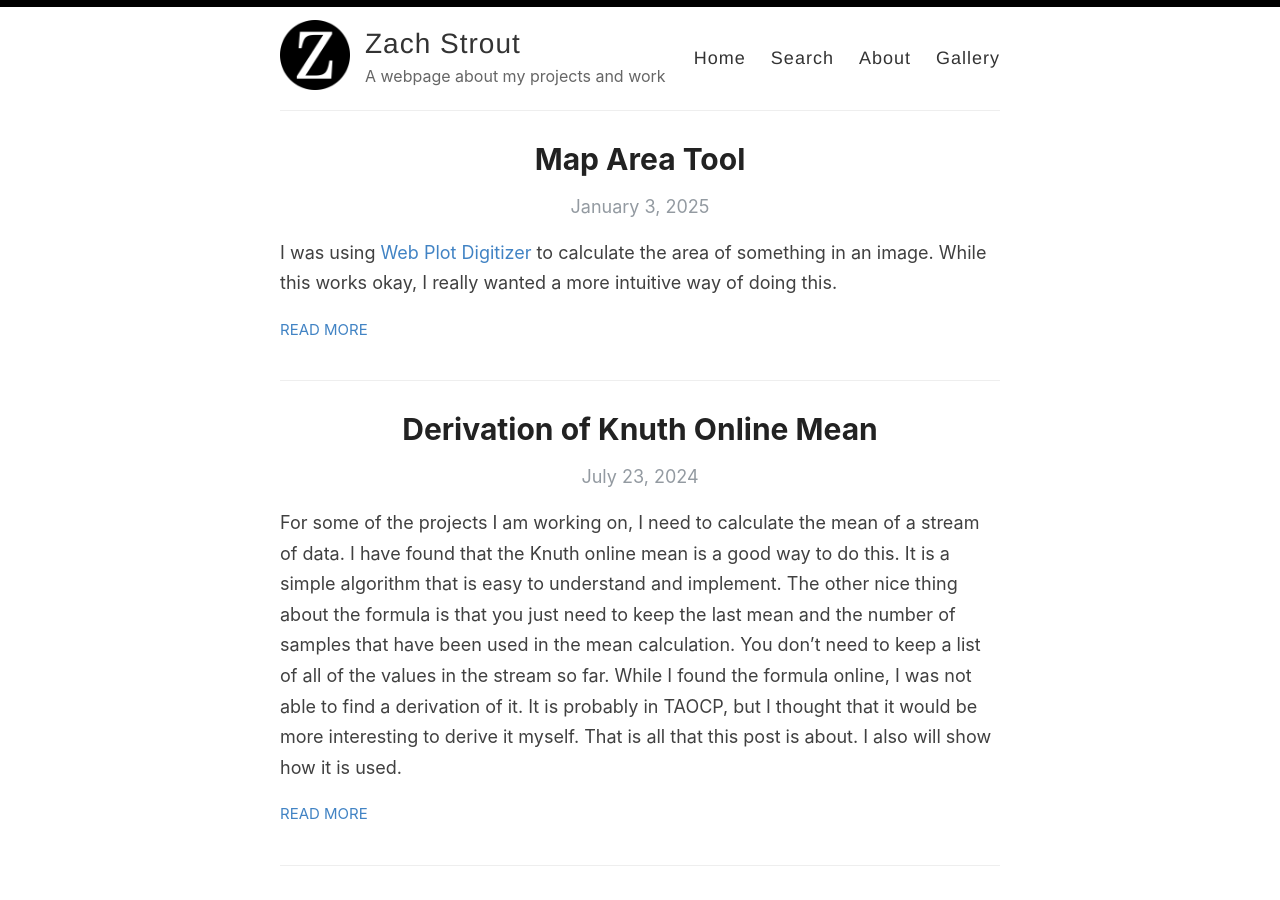
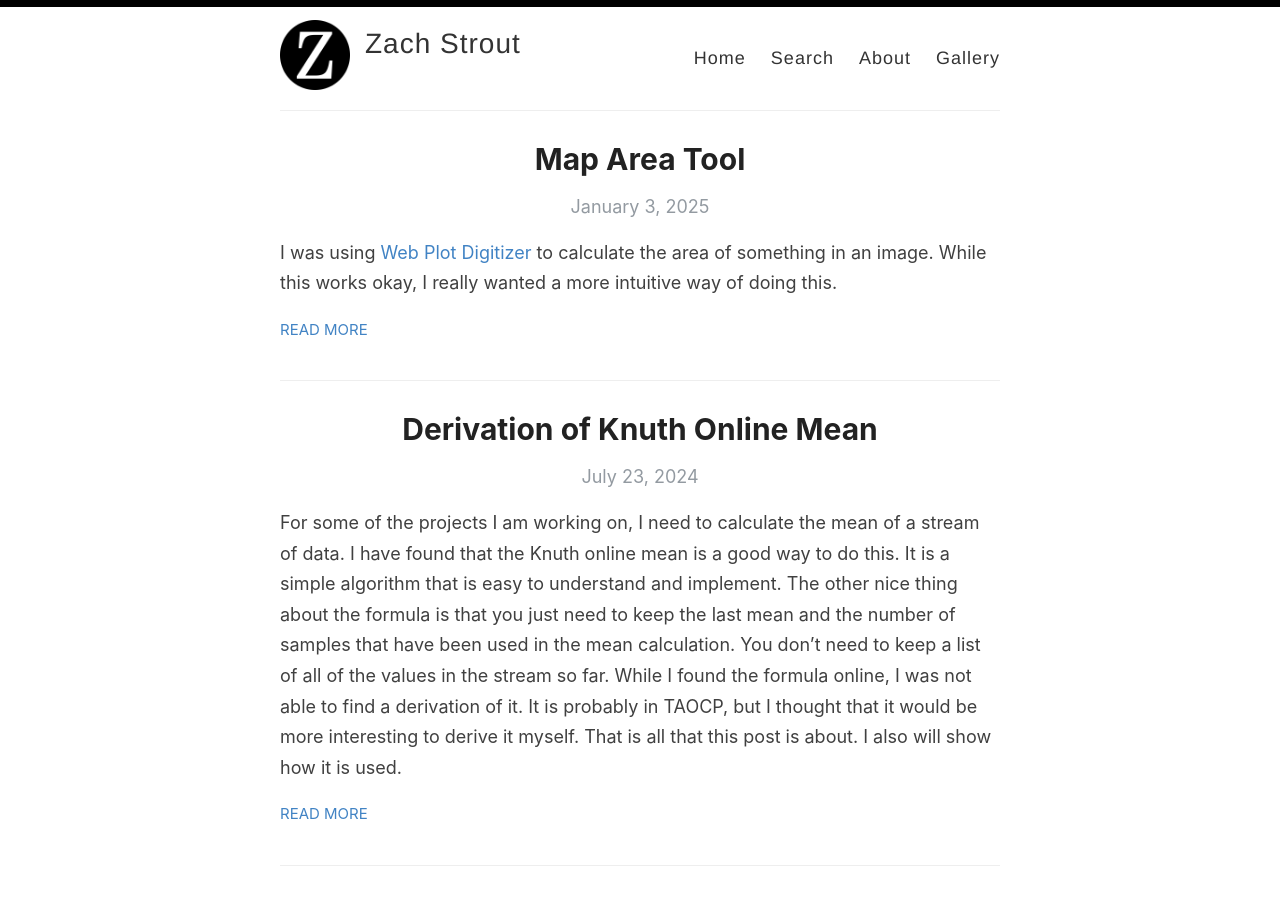
Before and after one commit to RTnhN/RTnhN.github.io, a Jekyll site: the page built from index.html, in a window 1280 px wide and 900 px high. Built offline with Jekyll 4.4.1, drawn with Linux system fonts in a browser that asks for light colours; the list of posts is cut into pages by our own code.

Commit message:
feat: remove description from header

```diff
--- a/_config.yml
+++ b/_config.yml
@@ -9,7 +9,7 @@ name: Zach Strout
 author: Zach Strout
 
 # Short bio or description (displayed in the header)
-description: A webpage about my projects and work
+description:
 
 # URL of your avatar or profile pic (you could use your GitHub profile pic)
 avatar: /images/Avatar.png
```
